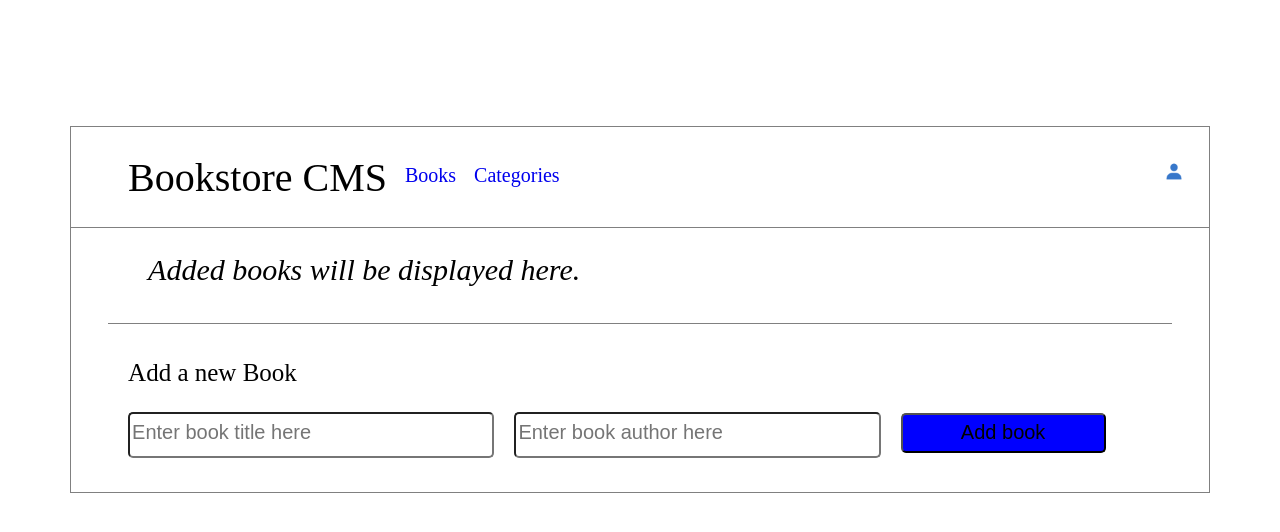
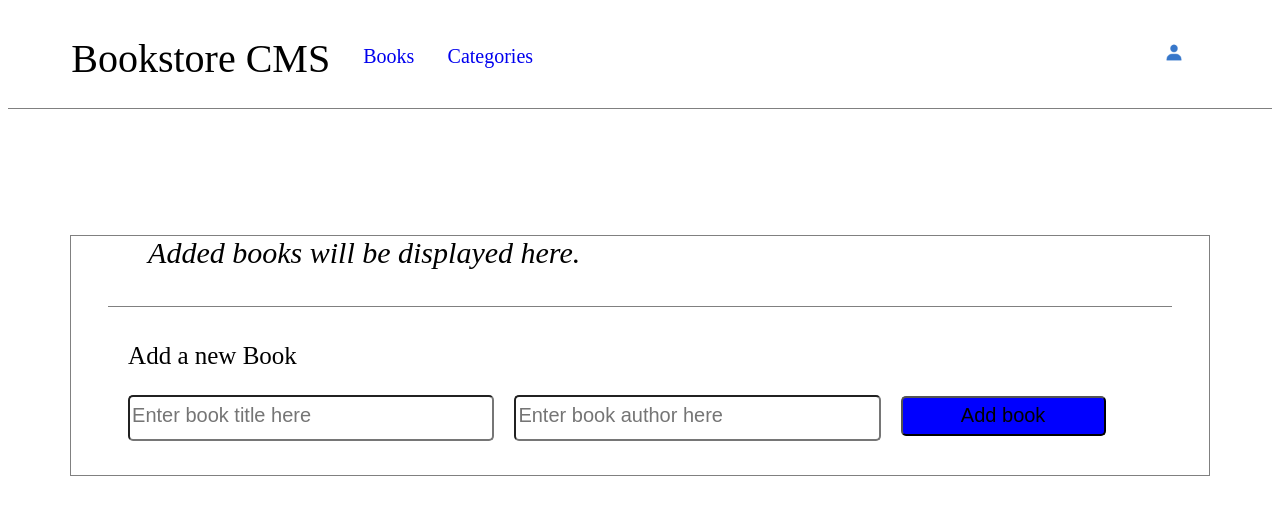
Before and after one commit to ClintonYounge/My-Bookstore-Project, a React (Create React App) app: page / in a window 1280 px wide. Shown: the top 532 px of the page. Built offline with nearby package versions, Linux system fonts and the light colour scheme.

Commit message:
edit navigation

```diff
--- a/src/App.js
+++ b/src/App.js
@@ -4,10 +4,12 @@ import './App.css';
 import { Route, Routes } from 'react-router-dom';
 import CategoriesPage from './components/CategoriesPage';
 import HomePage from './components/HomePage';
+import Header from './components/Header';
 
 function App() {
   return (
     <>
+      <Header />
       <Routes>
         <Route path="/" element={<HomePage />} />
         <Route path="/categories" element={<CategoriesPage />} />
--- a/src/components/HomePage.js
+++ b/src/components/HomePage.js
@@ -1,7 +1,6 @@
 // src/components/HomePage.js
 import '../styles/HomePage.css';
 import { useState } from 'react';
-import Header from './Header';
 
 import Booklist from './Booklist';
 import BookForm from './BookForm';
@@ -23,7 +22,6 @@ export default function Book() {
 
   return (
     <div className="main-container">
-      <Header />
       <Booklist books={books} onDelete={handleDelete} />
       <BookForm onCreate={handleCreate} />
     </div>
```
